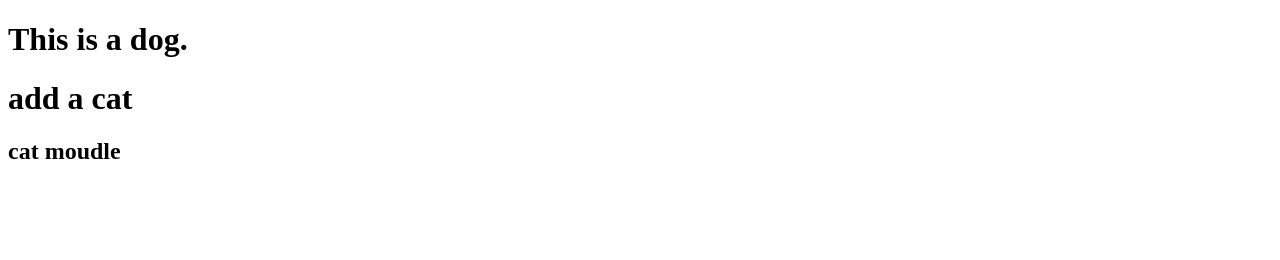
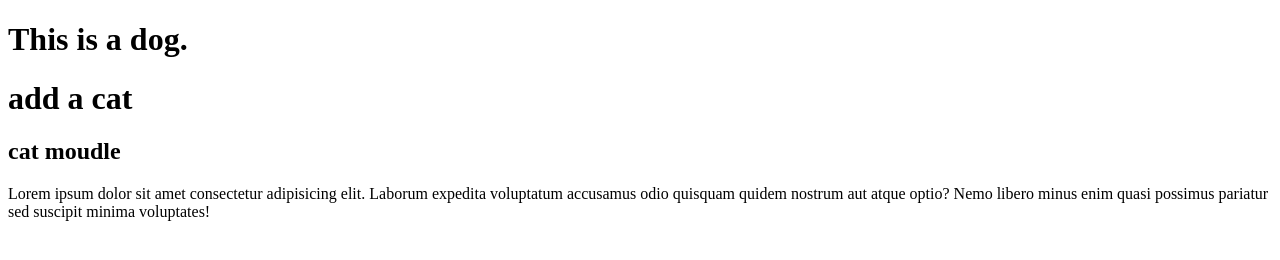
Before and after one commit to JingYi1213/test0309, a plain HTML site: page index.html in a window 1280 px wide. Drawn offline with Linux system fonts and the light colour scheme.

Commit message:
add lorem

```diff
--- a/index.html
+++ b/index.html
@@ -11,6 +11,7 @@
     <h1>add a cat</h1>
     <h2>cat moudle</h2>
 
+    <p>Lorem ipsum dolor sit amet consectetur adipisicing elit. Laborum expedita voluptatum accusamus odio quisquam quidem nostrum aut atque optio? Nemo libero minus enim quasi possimus pariatur sed suscipit minima voluptates!</p>
 
     <script src="./dog.js"></script>
 </body>
```
